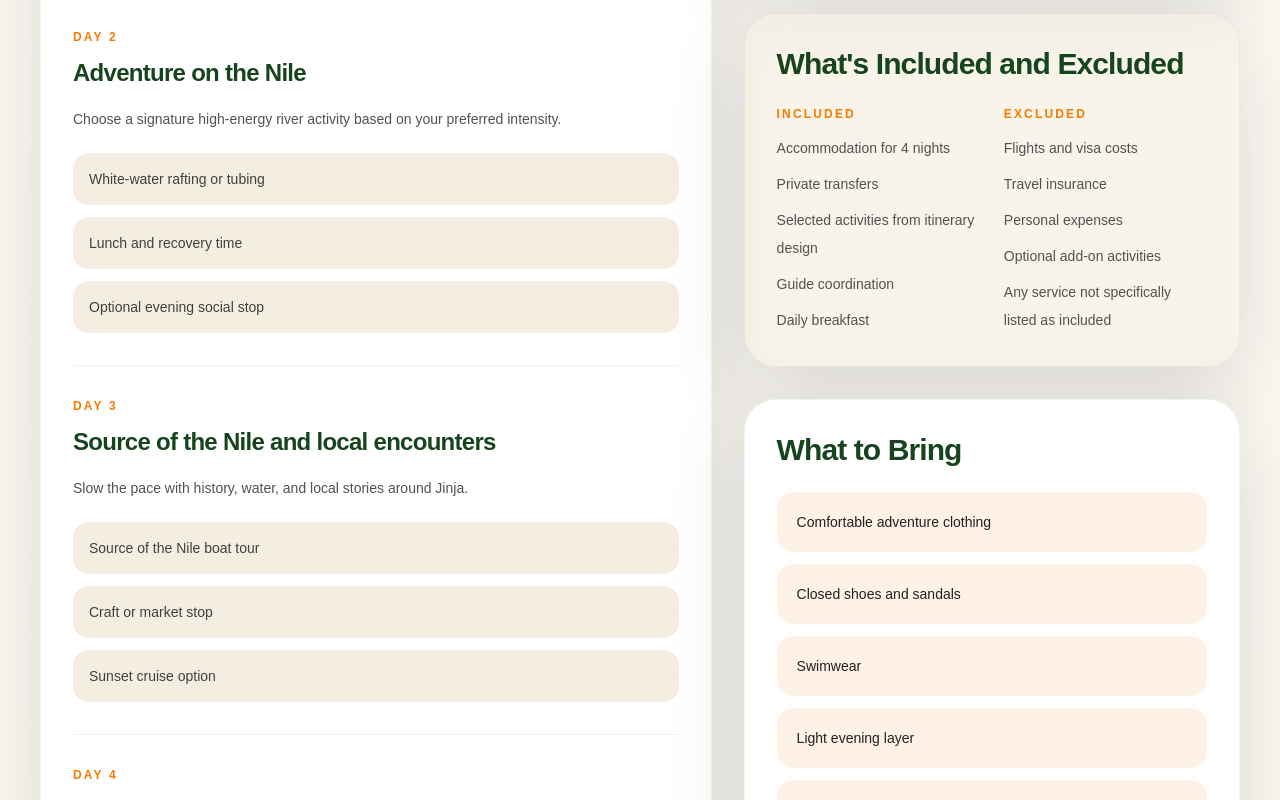
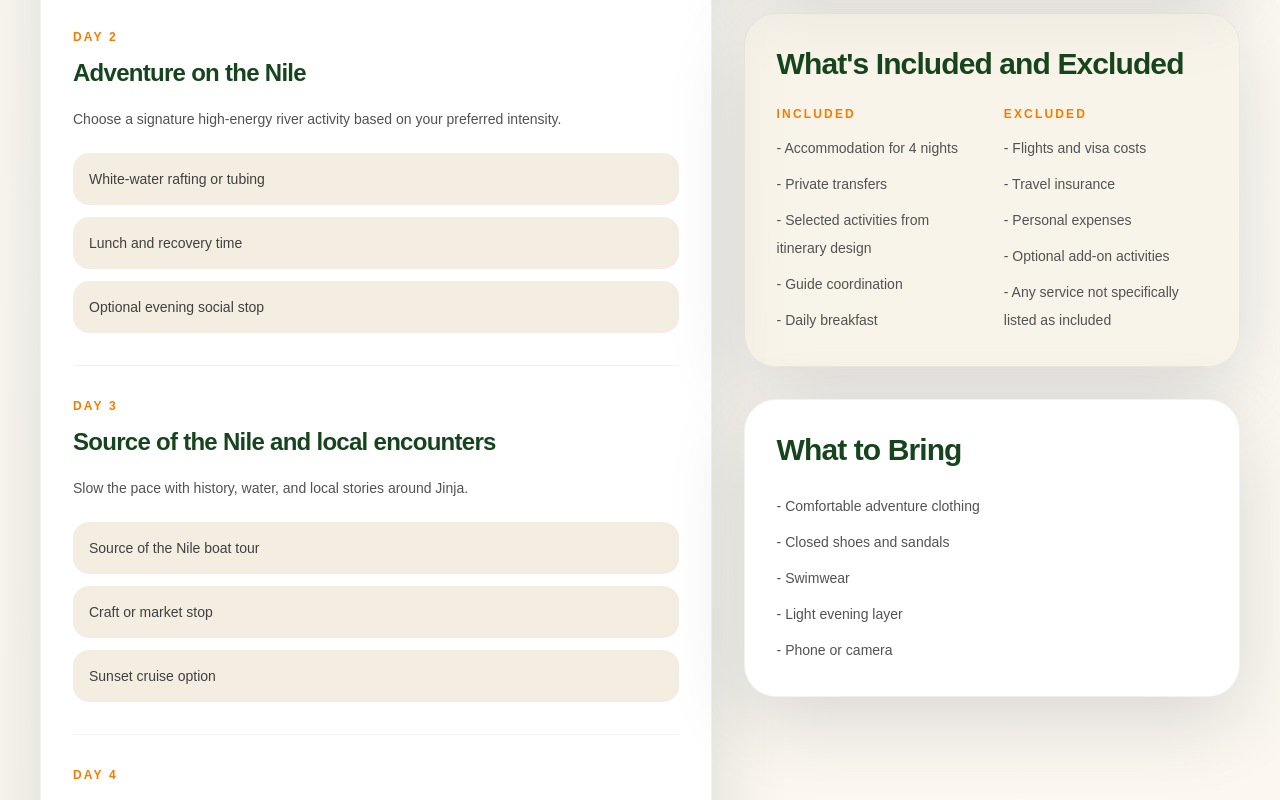
Before and after one commit to Shakesdigital/smyleexplores, a Next.js app: page /tours/jinja-5-days in a window 1280 px wide. Shown: the part 2240-3040 px from the top of the page. Built offline with nearby package versions, Linux system fonts and the light colour scheme; no server answers; the database is empty.

Commit message:
Use bullet list styling for tour detail lists

```diff
--- a/src/app/tours/[slug]/page.tsx
+++ b/src/app/tours/[slug]/page.tsx
@@ -122,7 +122,7 @@ export default async function TourDetailPage({ params }: { params: Promise<{ slu
                     <div className="text-xs font-bold uppercase tracking-[0.18em] text-[var(--orange)]">Included</div>
                     <ul className="mt-3 space-y-2">
                       {tour.included.map((item) => (
-                        <li key={item}>{item}</li>
+                        <li key={item}>- {item}</li>
                       ))}
                     </ul>
                   </div>
@@ -137,7 +137,7 @@ export default async function TourDetailPage({ params }: { params: Promise<{ slu
                         "Optional add-on activities",
                         "Any service not specifically listed as included",
                       ].map((item) => (
-                        <li key={item}>{item}</li>
+                        <li key={item}>- {item}</li>
                       ))}
                     </ul>
                   </div>
@@ -146,11 +146,9 @@ export default async function TourDetailPage({ params }: { params: Promise<{ slu
 
               <div className="rounded-[2rem] border border-black/5 bg-white p-8 shadow-soft">
                 <h2 className="text-3xl font-black text-[var(--forest-deep)]">What to Bring</h2>
-                <ul className="mt-6 grid gap-3 text-sm leading-7 text-neutral-700">
+                <ul className="mt-6 space-y-2 text-sm leading-7 text-neutral-600">
                   {tour.bring.map((item) => (
-                    <li key={item} className="rounded-2xl bg-[var(--orange)]/10 px-5 py-4 font-medium text-[var(--charcoal)]">
-                      {item}
-                    </li>
+                    <li key={item}>- {item}</li>
                   ))}
                 </ul>
               </div>
```
